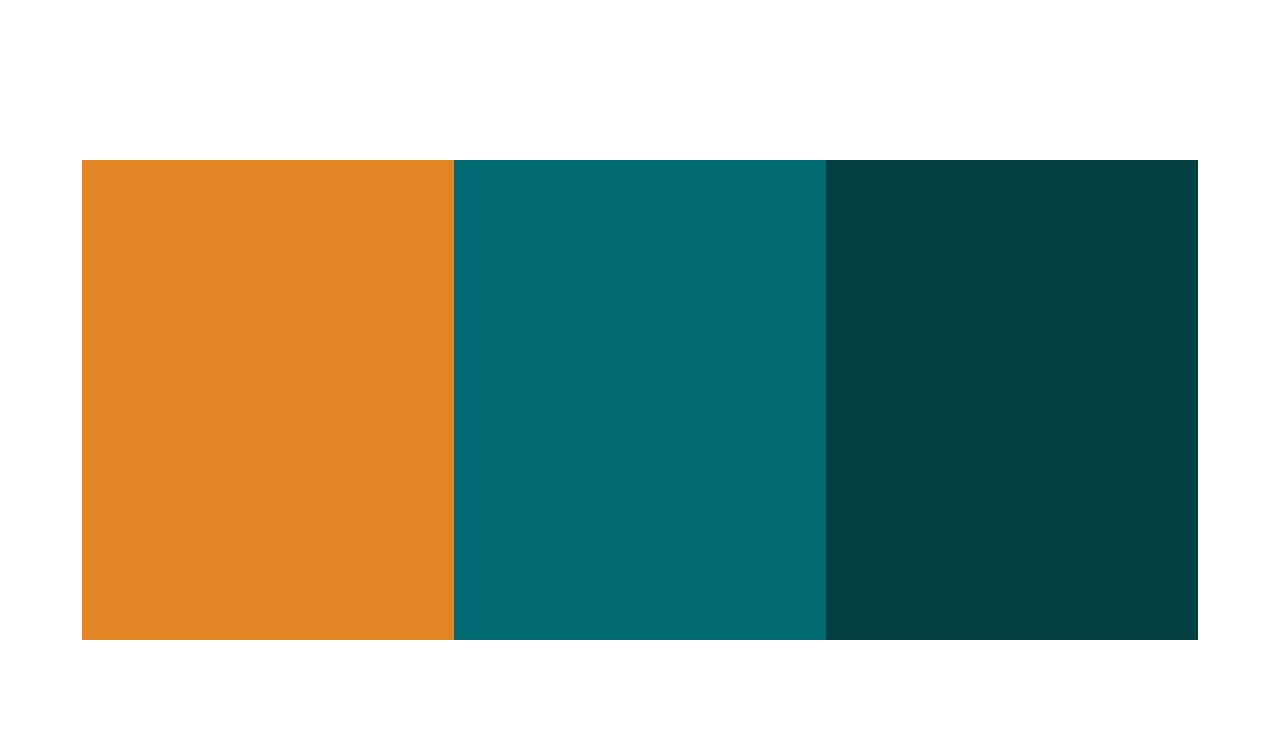
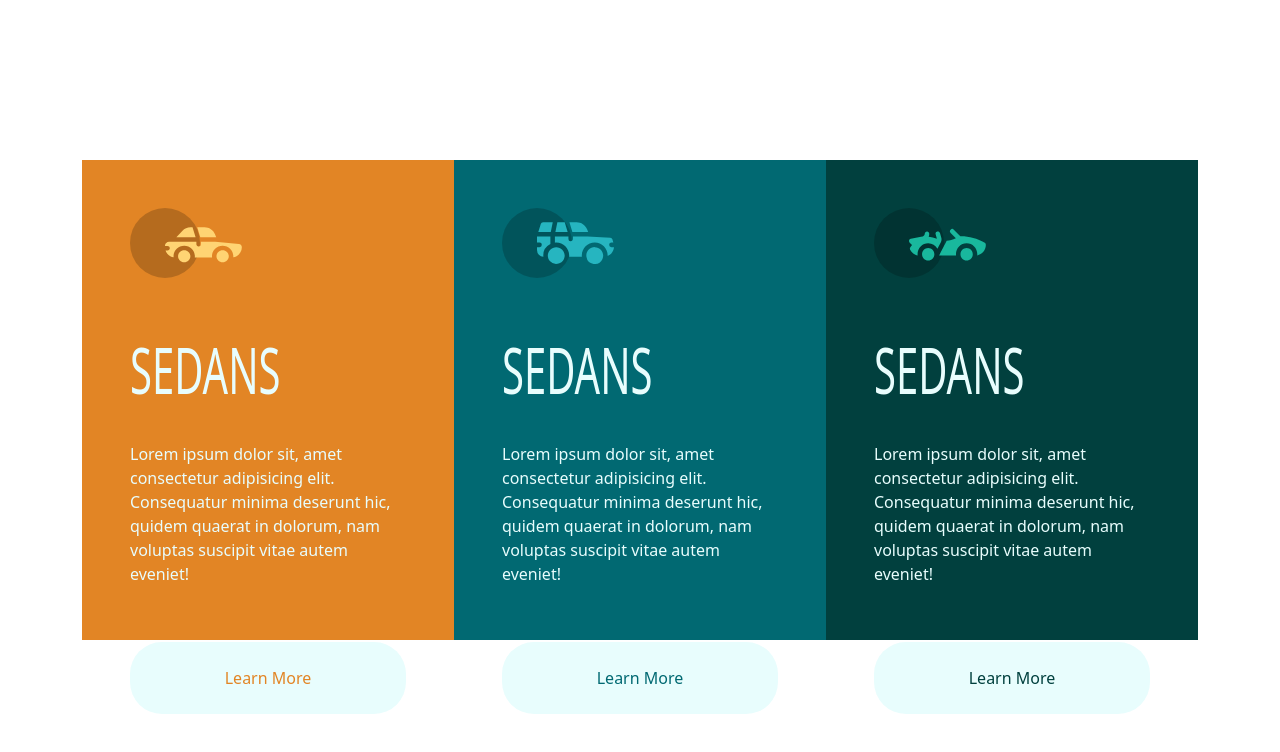
Before and after one commit to xfontr/202207-w2ch1-xifre-font, a website: page components/3column-preview-card.html in a window 1280 px wide. Drawn offline with nearby package versions, Linux system fonts and the light colour scheme; files that its build step writes are made by us from their sources.

Commit message:
Button and last details

```diff
--- a/components/3column-preview-card.html
+++ b/components/3column-preview-card.html
@@ -15,17 +15,57 @@
             crossorigin="anonymous"
         />
         <link rel="stylesheet" href="/css/styles.css" />
+        <link
+            rel="shortcut icon"
+            href="../images/favicon-32x32.png"
+            type="image/x-icon"
+        />
     </head>
     <body>
-        <main class="columns container">
-            <div class="columns__left column">
-                <h2></h2>
-            </div>
-            <div class="columns__middle column">
-                <h2></h2>
-            </div>
-            <div class="columns__right column">
-                <h2></h2>
+        <main class="container">
+            <div class="columns">
+                <div class="columns__left column">
+                    <img
+                        src="../images/column-preview/icon-sedans.svg"
+                        alt=""
+                    />
+                    <h2 class="columns__title">Sedans</h2>
+                    <p class="columns__description">
+                        Lorem ipsum dolor sit, amet consectetur adipisicing
+                        elit. Consequatur minima deserunt hic, quidem quaerat in
+                        dolorum, nam voluptas suscipit vitae autem eveniet!
+                    </p>
+                    <button type="button" class="columns__buton">
+                        Learn More
+                    </button>
+                </div>
+                <div class="columns__middle column">
+                    <img src="../images/column-preview/icon-suvs.svg" alt="" />
+                    <h2 class="columns__title">Sedans</h2>
+                    <p class="columns__description">
+                        Lorem ipsum dolor sit, amet consectetur adipisicing
+                        elit. Consequatur minima deserunt hic, quidem quaerat in
+                        dolorum, nam voluptas suscipit vitae autem eveniet!
+                    </p>
+                    <button type="button" class="columns__buton">
+                        Learn More
+                    </button>
+                </div>
+                <div class="columns__right column">
+                    <img
+                        src="../images/column-preview/icon-luxury.svg"
+                        alt=""
+                    />
+                    <h2 class="columns__title">Sedans</h2>
+                    <p class="columns__description">
+                        Lorem ipsum dolor sit, amet consectetur adipisicing
+                        elit. Consequatur minima deserunt hic, quidem quaerat in
+                        dolorum, nam voluptas suscipit vitae autem eveniet!
+                    </p>
+                    <button type="button" class="columns__buton">
+                        Learn More
+                    </button>
+                </div>
             </div>
         </main>
     </body>
--- a/sass/components/3column-preview-card/_column-preview.scss
+++ b/sass/components/3column-preview-card/_column-preview.scss
@@ -1,5 +1,6 @@
 @use "../../variables/colors/column-preview";
 @use "../../variables/breakpoints";
+@use "../../mixins/columns-buttons";
 
 .columns {
     display: flex;
@@ -7,24 +8,77 @@
     align-items: center;
     color: column-preview.$typography;
     min-height: 100vh;
+
     &__left {
         background-color: column-preview.$first-card;
+        button {
+            @include columns-buttons.button(
+                column-preview.$typography,
+                column-preview.$first-card
+            );
+        }
     }
+
     &__middle {
         background-color: column-preview.$second-card;
+        button {
+            @include columns-buttons.button(
+                column-preview.$typography,
+                column-preview.$second-card
+            );
+        }
     }
+
     &__right {
         background-color: column-preview.$third-card;
+        button {
+            @include columns-buttons.button(
+                column-preview.$typography,
+                column-preview.$third-card
+            );
+        }
     }
+
+    &__title {
+        margin-top: 0.7em;
+        font-size: 3.5em;
+        text-transform: uppercase;
+        transform: scaleY(1.6);
+        @media (min-width: breakpoints.$desktop) {
+            font-size: 2.5em;
+        }
+    }
+
+    &__description {
+        font-size: 1.5em;
+        line-height: 1.5em;
+        @media (min-width: breakpoints.$desktop) {
+            font-size: 1em;
+        }
+    }
+
     @media (min-width: breakpoints.$desktop) {
         flex-direction: row;
     }
 }
 
 .column {
+    display: flex;
+    flex-direction: column;
     width: 100%;
-    height: 60vh;
+    padding: 5em;
+    gap: 2.5em;
     @media (min-width: breakpoints.$desktop) {
         flex: 1;
+        height: 60vh;
+        padding: 3em;
+    }
+    img {
+        width: 7em;
     }
 }
+
+.columns {
+    border-radius: 1em;
+    overflow: hidden;
+}
--- /dev/null
+++ b/sass/mixins/_columns-buttons.scss
@@ -0,0 +1,7 @@
+@mixin button($background, $text-color) {
+    margin-top: auto;
+    background-color: $background;
+    color: $text-color;
+    border-radius: 2em;
+    padding: 1.5em;
+}
```
Also changed, not shown: components/order-summary.html (+5 -0 lines), index.html (+6 -0 lines), images/column-preview/icon-luxury.svg (added), images/column-preview/icon-sedans.svg (added), images/column-preview/icon-suvs.svg (added), images/favicon-32x32.png (added).
